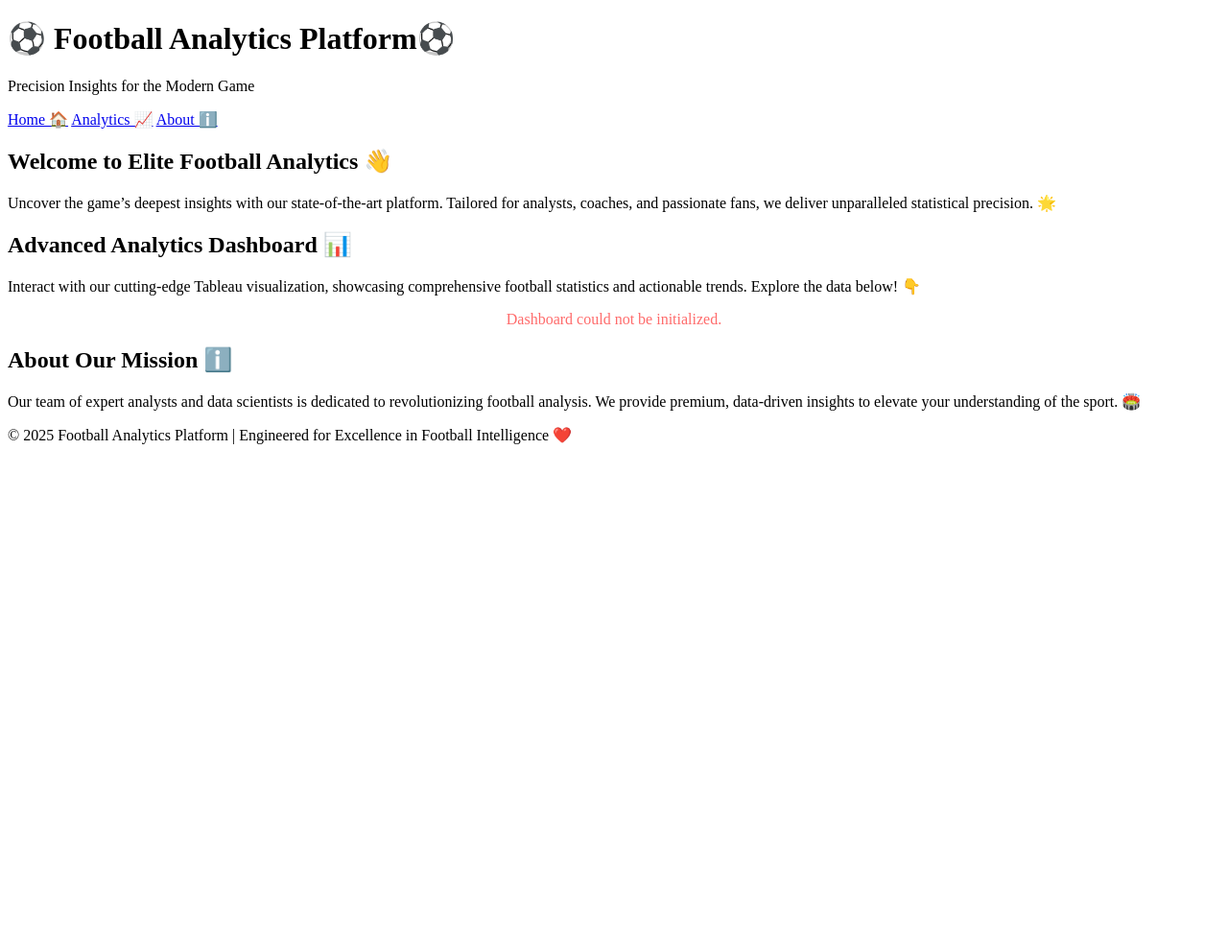
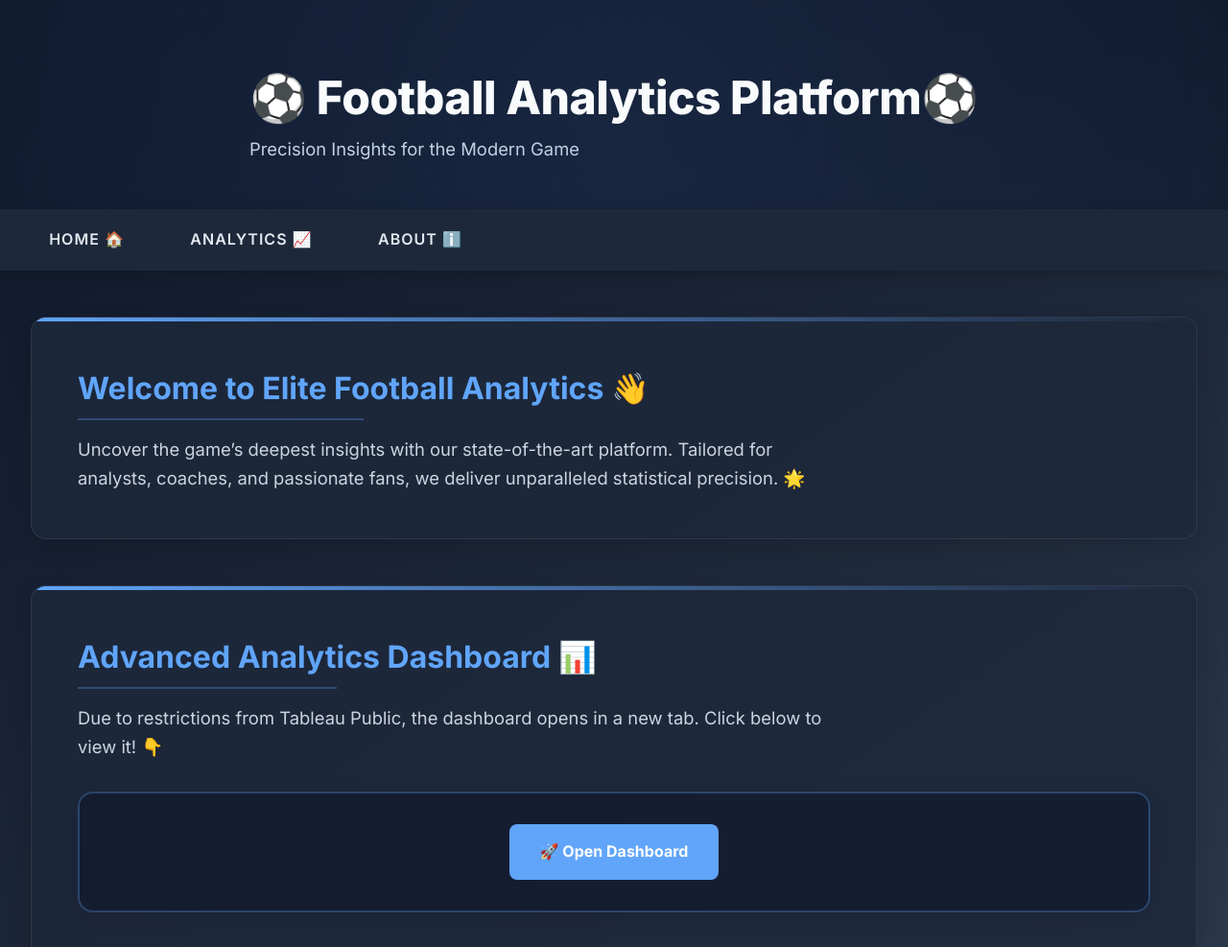
Before and after one commit to gilico10/FootbalPlayer_Stats, a plain HTML site: page index.html in a window 1280 px wide. Shown: the top 987 px of the page at 96% size. Before the commit the page ends 800 px from the top, so only its background shows below. Drawn offline with Linux system fonts and the light colour scheme.

Commit message:
Update index.html

```diff
--- a/index.html
+++ b/index.html
@@ -1,4 +1,3 @@
-<!-- קוד HTML מעודכן -->
 <!DOCTYPE html>
 <html lang="en">
 <head>
@@ -7,8 +6,205 @@
     <title>⚽ Football Analytics Platform⚽</title>
     <link href="https://fonts.googleapis.com/css2?family=Inter:wght@400;600;700;800&display=swap" rel="stylesheet">
     <style>
-        /* סגנונות כמו קודם – ללא שינוי */
-        /* ... כל ה-CSS שלך נשמר ... */
+        * {
+            margin: 0;
+            padding: 0;
+            box-sizing: border-box;
+        }
+
+        body {
+            font-family: 'Inter', 'Roboto', sans-serif;
+            background: linear-gradient(145deg, #0f172a, #1e293b, #334155);
+            color: #e2e8f0;
+            min-height: 100vh;
+            line-height: 1.6;
+            overflow-x: hidden;
+        }
+
+        header {
+            padding: 4rem 2rem 3rem;
+            text-align: center;
+            background: linear-gradient(to bottom, rgba(15, 23, 42, 0.95), rgba(15, 23, 42, 0.7));
+            position: relative;
+            overflow: hidden;
+        }
+
+        header::before {
+            content: '';
+            position: absolute;
+            top: -50%;
+            left: -50%;
+            width: 200%;
+            height: 200%;
+            background: radial-gradient(circle, rgba(96, 165, 250, 0.1) 0%, transparent 70%);
+            animation: pulse 10s infinite;
+        }
+
+        h1 {
+            font-size: 3rem;
+            font-weight: 800;
+            letter-spacing: -0.5px;
+            color: #f8fafc;
+            position: relative;
+            animation: fadeInDown 1s ease-out;
+        }
+
+        nav {
+            padding: 1.2rem;
+            background: rgba(30, 41, 59, 0.98);
+            box-shadow: 0 4px 15px rgba(0, 0, 0, 0.2);
+            position: sticky;
+            top: 0;
+            z-index: 1000;
+            backdrop-filter: blur(10px);
+        }
+
+        nav a {
+            color: #e2e8f0;
+            text-decoration: none;
+            margin: 0 2rem;
+            font-weight: 600;
+            font-size: 1rem;
+            text-transform: uppercase;
+            letter-spacing: 1px;
+            transition: all 0.3s ease;
+            position: relative;
+        }
+
+        nav a::after {
+            content: '';
+            position: absolute;
+            width: 0;
+            height: 2px;
+            bottom: -5px;
+            left: 0;
+            background: #60a5fa;
+            transition: width 0.3s ease;
+        }
+
+        nav a:hover::after {
+            width: 100%;
+        }
+
+        nav a:hover {
+            color: #60a5fa;
+        }
+
+        .container {
+            max-width: 1320px;
+            margin: 3rem auto;
+            padding: 0 2rem;
+        }
+
+        .section {
+            background: rgba(30, 41, 59, 0.85);
+            padding: 3rem;
+            border-radius: 16px;
+            margin-bottom: 3rem;
+            border: 1px solid rgba(255, 255, 255, 0.08);
+            box-shadow: 0 8px 24px rgba(0, 0, 0, 0.15);
+            animation: fadeInUp 0.8s ease-out;
+            position: relative;
+            overflow: hidden;
+        }
+
+        .section::before {
+            content: '';
+            position: absolute;
+            top: 0;
+            left: 0;
+            width: 100%;
+            height: 4px;
+            background: linear-gradient(to right, #60a5fa, transparent);
+        }
+
+        h2 {
+            color: #60a5fa;
+            font-weight: 700;
+            font-size: 2rem;
+            margin-bottom: 1.5rem;
+            position: relative;
+            display: inline-block;
+        }
+
+        h2::after {
+            content: '';
+            position: absolute;
+            width: 50%;
+            height: 2px;
+            bottom: -8px;
+            left: 0;
+            background: #60a5fa;
+            opacity: 0.3;
+        }
+
+        p {
+            font-size: 1.15rem;
+            color: #cbd5e1;
+            max-width: 800px;
+        }
+
+        .tableau-container {
+            padding: 2rem;
+            border: 2px solid rgba(96, 165, 250, 0.3);
+            border-radius: 16px;
+            background: rgba(15, 23, 42, 0.6);
+            margin-top: 2rem;
+            text-align: center;
+            transition: all 0.4s ease;
+            box-shadow: 0 6px 20px rgba(0, 0, 0, 0.1);
+        }
+
+        .tableau-container a {
+            display: inline-block;
+            padding: 1rem 2rem;
+            background-color: #60a5fa;
+            color: #fff;
+            font-weight: bold;
+            text-decoration: none;
+            border-radius: 8px;
+            transition: background-color 0.3s ease;
+        }
+
+        .tableau-container a:hover {
+            background-color: #3b82f6;
+        }
+
+        footer {
+            padding: 2.5rem;
+            background: rgba(15, 23, 42, 0.9);
+            border-top: 1px solid rgba(255, 255, 255, 0.05);
+            font-size: 0.95rem;
+            color: #94a3b8;
+            position: relative;
+        }
+
+        footer::before {
+            content: '';
+            position: absolute;
+            top: 0;
+            left: 50%;
+            width: 100px;
+            height: 1px;
+            background: #60a5fa;
+            transform: translateX(-50%);
+        }
+
+        @keyframes fadeInDown {
+            from { opacity: 0; transform: translateY(-20px); }
+            to { opacity: 1; transform: translateY(0); }
+        }
+
+        @keyframes fadeInUp {
+            from { opacity: 0; transform: translateY(30px); }
+            to { opacity: 1; transform: translateY(0); }
+        }
+
+        @keyframes pulse {
+            0% { transform: scale(1); }
+            50% { transform: scale(1.05); }
+            100% { transform: scale(1); }
+        }
     </style>
 </head>
 <body>
@@ -31,9 +227,11 @@
 
         <div class="section" id="tableau">
             <h2>Advanced Analytics Dashboard 📊</h2>
-            <p>Interact with our cutting-edge Tableau visualization, showcasing comprehensive football statistics and actionable trends. Explore the data below! 👇</p>
+            <p>Due to restrictions from Tableau Public, the dashboard opens in a new tab. Click below to view it! 👇</p>
             <div class="tableau-container">
-                <div id="tableauViz"></div>
+                <a href="https://public.tableau.com/views/FootballDashboard1Players/Dashboard1?:language=en-US&:display_count=n&:origin=viz_share_link" target="_blank">
+                    🚀 Open Dashboard
+                </a>
             </div>
         </div>
 
@@ -47,39 +245,7 @@
         <p>© 2025 Football Analytics Platform | Engineered for Excellence in Football Intelligence ❤️</p>
     </footer>
 
-    <!-- Load Tableau JS API -->
-    <script src="https://public.tableau.com/javascripts/api/tableau-2.min.js"></script>
     <script>
-        function initViz() {
-            const containerDiv = document.getElementById("tableauViz");
-            const vizUrl = "https://public.tableau.com/views/FootballDashboard1Players/Dashboard1";
-
-            const options = {
-                width: "100%",
-                height: "750px",
-                hideTabs: true,
-                hideToolbar: true,
-                onFirstInteractive: function () {
-                    console.log("Tableau dashboard loaded successfully.");
-                },
-                onError: function (err) {
-                    console.error("Error loading Tableau dashboard:", err);
-                    containerDiv.innerHTML = "<p style='color: #ff6b6b; text-align: center;'>Dashboard failed to load. Please try again later.</p>";
-                }
-            };
-
-            try {
-                new tableau.Viz(containerDiv, vizUrl, options);
-            } catch (error) {
-                console.error("Initialization error:", error);
-                containerDiv.innerHTML = "<p style='color: #ff6b6b; text-align: center;'>Dashboard could not be initialized.</p>";
-            }
-        }
-
-        window.onload = function () {
-            initViz();
-        };
-
         document.querySelectorAll('a[href^="#"]').forEach(anchor => {
             anchor.addEventListener('click', function(e) {
                 e.preventDefault();
```
